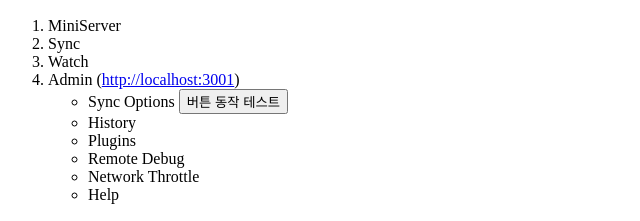
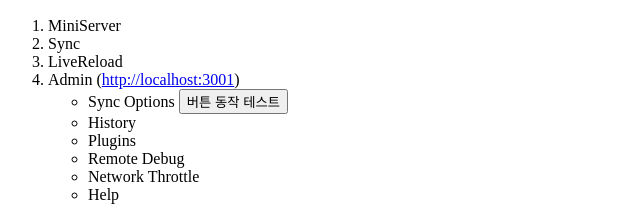
Before and after one commit to codejs-kr/gulp-browser-sync, a website: page index.html in a window 1280 px wide. Shown: the part 246-467 px from the top of the page, 0-640 px from the left. Drawn offline with Linux system fonts and the light colour scheme.

Commit message:
* modify index

```diff
--- a/index.html
+++ b/index.html
@@ -29,7 +29,7 @@
         <ol>
           <li>MiniServer</li>
           <li>Sync</li>
-          <li>Watch</li>
+          <li>LiveReload</li>
           <li>
             Admin (<a href="http://localhost:3001" target="_blank">http://localhost:3001</a>)
             <ul>
```
